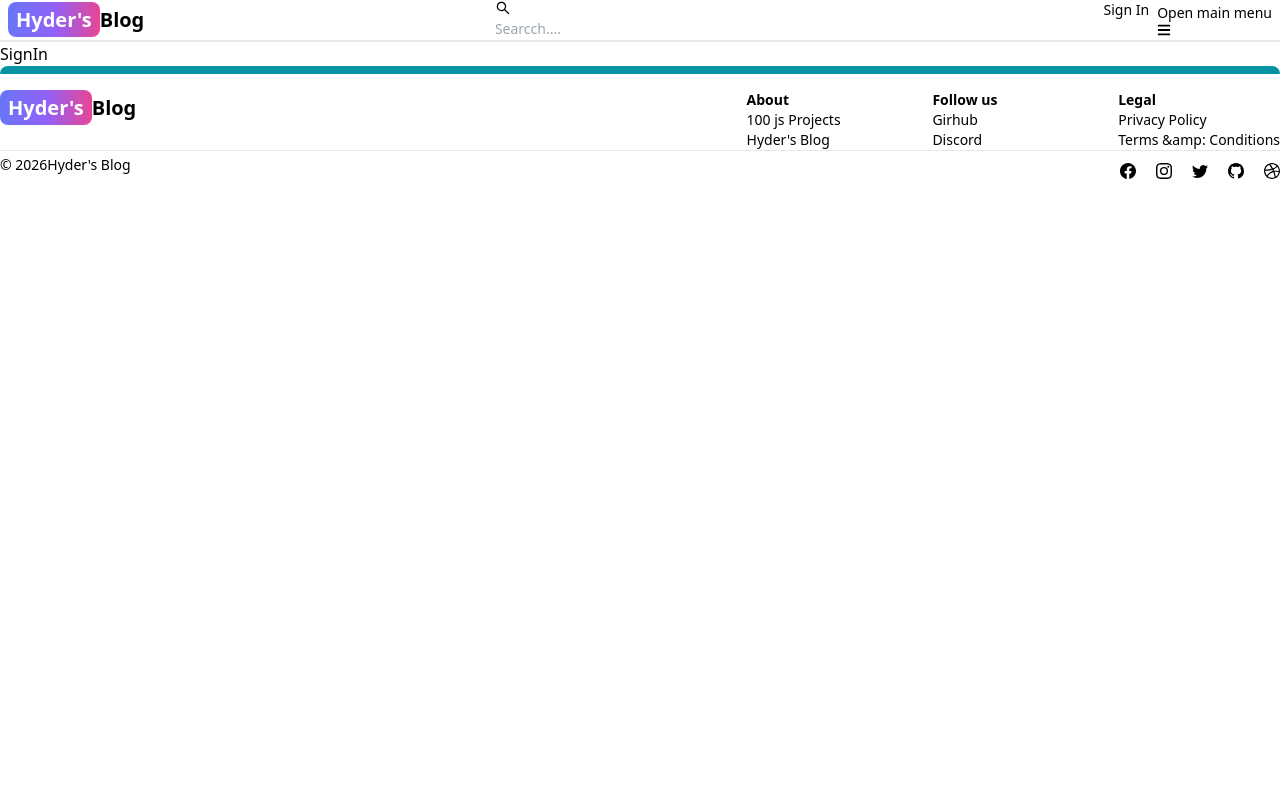
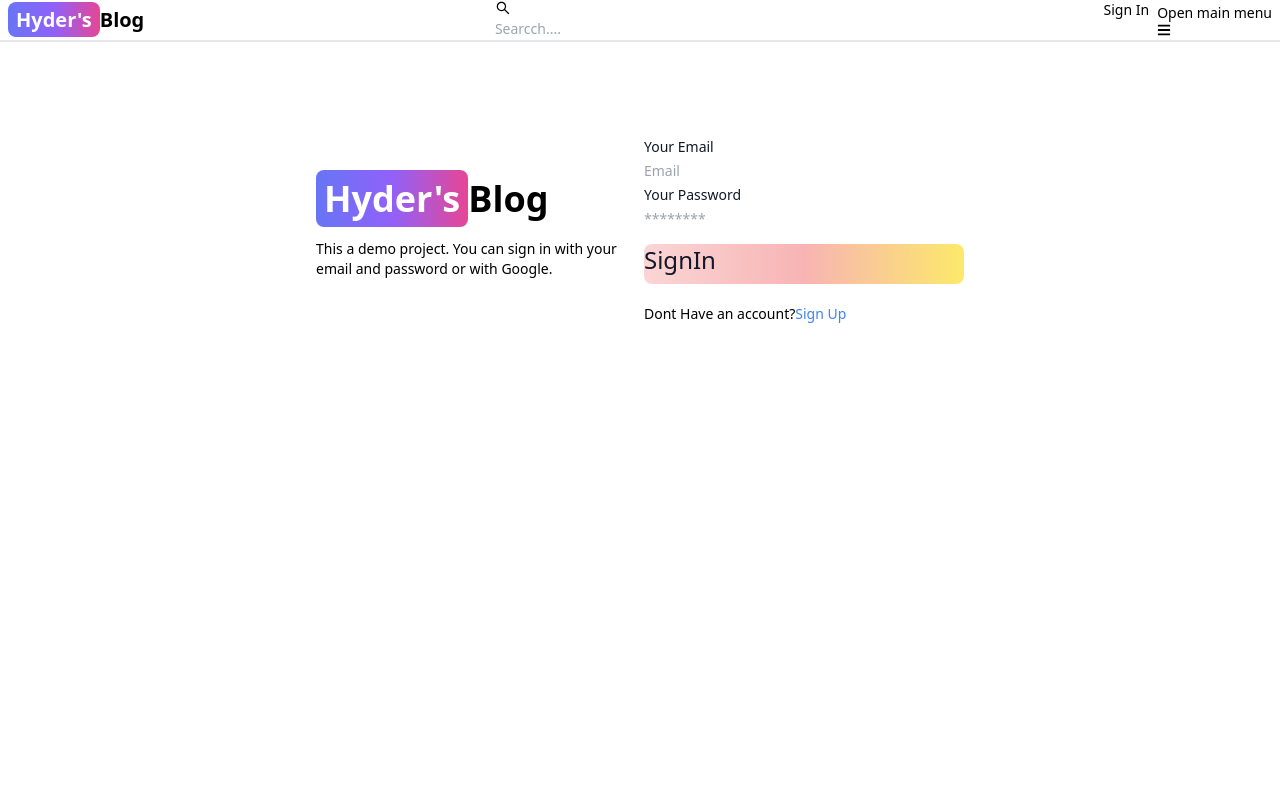
Before and after one commit to hydersuh/hyder-blog, a React (Vite) app in the folder client/: page /signin in a window 1280 px wide. Shown: the top 800 px of the page. Built offline with nearby package versions, Linux system fonts and the light colour scheme.

Commit message:
complete signin page functionality

```diff
--- a/client/src/components/Header.jsx
+++ b/client/src/components/Header.jsx
@@ -45,7 +45,7 @@
         <Button className="w-12 h-10 hidden sm:inline" color="gray" pill>
           <FaMoon />
         </Button>
-        <Link to="/sign-in">
+        <Link to="/signup">
           <Button gradientDuoTone="purpleToBlue" outline>
             Sign In
           </Button>
--- a/client/src/pages/SignIn.jsx
+++ b/client/src/pages/SignIn.jsx
@@ -1,9 +1,128 @@
-import React from 'react'
+import { Alert, Button, Label, Spinner, TextInput } from "flowbite-react";
+import { useState } from "react";
+import { Link, useNavigate } from "react-router-dom";
 
 export default function SignIn() {
+  const [formData, setFormData] = useState({});
+  const [errorMessage, setErrorMessage] = useState(null);
+  const [loading, setLoading] = useState(false);
+  const navigate = useNavigate();
+  const handleChange = (e) => {
+    setFormData({ ...formData, [e.target.id]: e.target.value.trim() });
+  };
+  // console.log(formData);
+  const handleSubmit = async (e) => {
+    e.preventDefault();
+    if (!formData.email || !formData.password) {
+      return setErrorMessage("Please fill out all fields");
+    }
+    try {
+      setLoading(true);
+      setErrorMessage(null);
+      const res = await fetch("/api/auth/signin", {
+        method: "POST",
+        headers: { "Content-Type": "application/json" },
+        body: JSON.stringify(formData),
+      });
+      const data = await res.json();
+      if (data.success === false) {
+        return setErrorMessage(data.message);
+      }
+      setLoading(false);
+      if (res.ok) {
+        navigate("/");
+      }
+    } catch (error) {
+      setErrorMessage(error.message);
+      setLoading(false);
+    }
+  };
   return (
-    <div>
-      SignIn
+    <div className="min-h-screen mt-20">
+      <div
+        className="flex p-3 max-w-2xl
+        mx-auto flex-col md:flex-row
+        md:items-center gap-5"
+      >
+        {/* left */}
+        <div className="flex-1">
+          <Link
+            to="/"
+            className="font-bold
+         dark:text-white text-4xl"
+          >
+            <span
+              className="px-2 py-1 bg-gradient-to-r
+         from-indigo-500
+         via-purple-500 to-pink-500
+         rounded-lg text-white"
+            >
+              Hyder's
+            </span>
+            Blog
+          </Link>
+          <p className="text-sm mt-5">
+            This a demo project. You can sign in with your email and password or
+            with Google.
+          </p>
+        </div>
+        {/* right */}
+        <div className="flex-1">
+          <form className="felx flex-col gap-4" onSubmit={handleSubmit}>
+            <div>
+              <Label> Your Email</Label>
+              <TextInput
+                type="email"
+                placeholder="Email"
+                id="email"
+                onChange={handleChange}
+              />
+            </div>
+            <div>
+              <Label> Your Password</Label>
+              <TextInput
+                type="password"
+                placeholder="********"
+                id="password"
+                onChange={handleChange}
+              />
+            </div>
+
+            <Button
+              className="bg-gradient-to-r
+             from-red-200
+              via-red-300
+               to-yellow-200
+                text-gray-900 hover:bg-gradient-to-bl
+                 focus:ring-red-100
+                  dark:focus:ring-red-400 w-80
+                  mt-3.5 text-2xl"
+              type="submit"
+              disabled={loading}
+            >
+              {loading ? (
+                <>
+                  <Spinner size="sm" />
+                  <span className="pl-3">Loading...</span>
+                </>
+              ) : (
+                "SignIn"
+              )}
+            </Button>
+          </form>
+          <div className="gap-2 text-sm mt-5">
+            <span>Dont Have an account?</span>
+            <Link to="/signup" className="text-blue-500">
+              Sign Up
+            </Link>
+          </div>
+          {errorMessage && (
+            <Alert className="mt-5" color="failure">
+              {errorMessage}
+            </Alert>
+          )}
+        </div>
+      </div>
     </div>
-  )
+  );
 }
--- a/client/src/pages/SignUp.jsx
+++ b/client/src/pages/SignUp.jsx
@@ -121,7 +121,7 @@
           </form>
           <div className="gap-2 text-sm mt-5">
             <span>Have an account?</span>
-            <Link to="/sign-in" className="text-blue-500">
+            <Link to="/signin" className="text-blue-500">
               Sign In
             </Link>
           </div>
```
